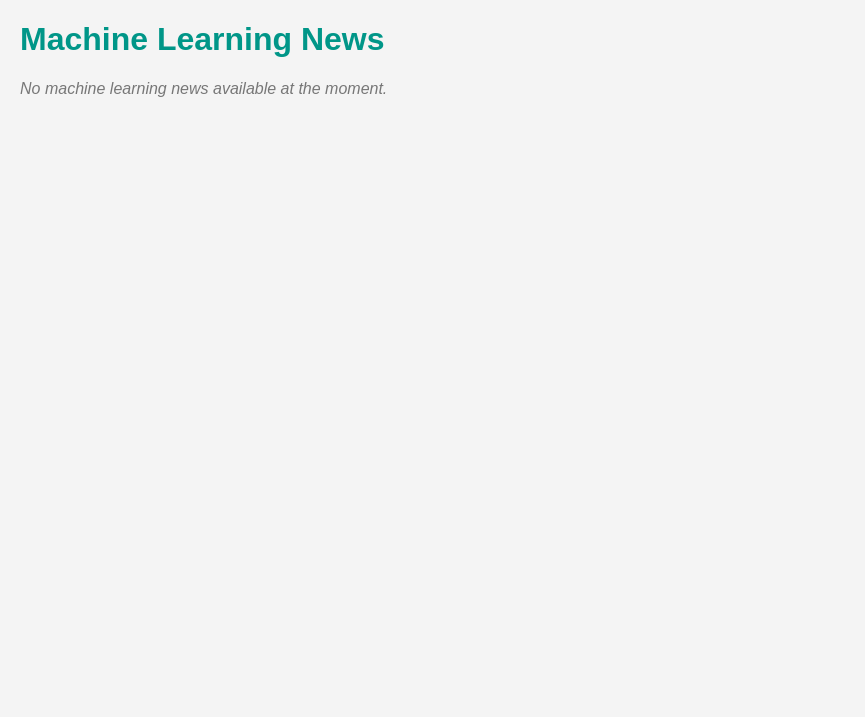
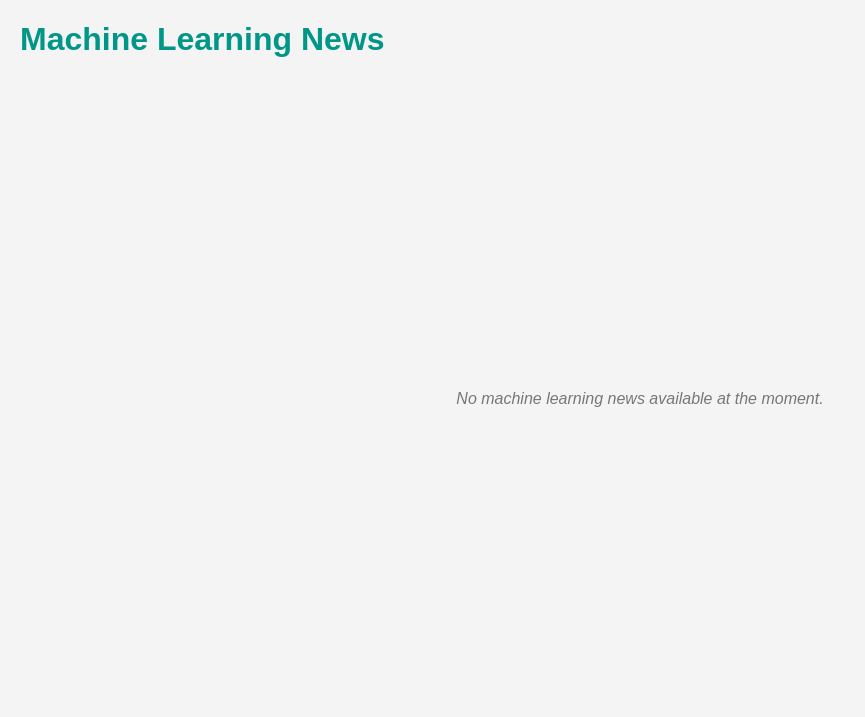
Before and after one commit to Agnes-Kalunda/web-scraping, a Django app: page / in a window 1280 px wide. Shown: the top 717 px of the page, without its empty margins (0-865 px from the left). Run offline with Django 4.2, Linux system fonts and the light colour scheme; data that the repository does not hold is empty.

Commit message:
refactored

```diff
--- a/webScrapingApp/templates/main.html
+++ b/webScrapingApp/templates/main.html
@@ -34,6 +34,8 @@
         p {
             font-style: italic;
             color: #777;
+            text-align: center;
+            padding: 25%;
         }
     </style>
 </head>
```
